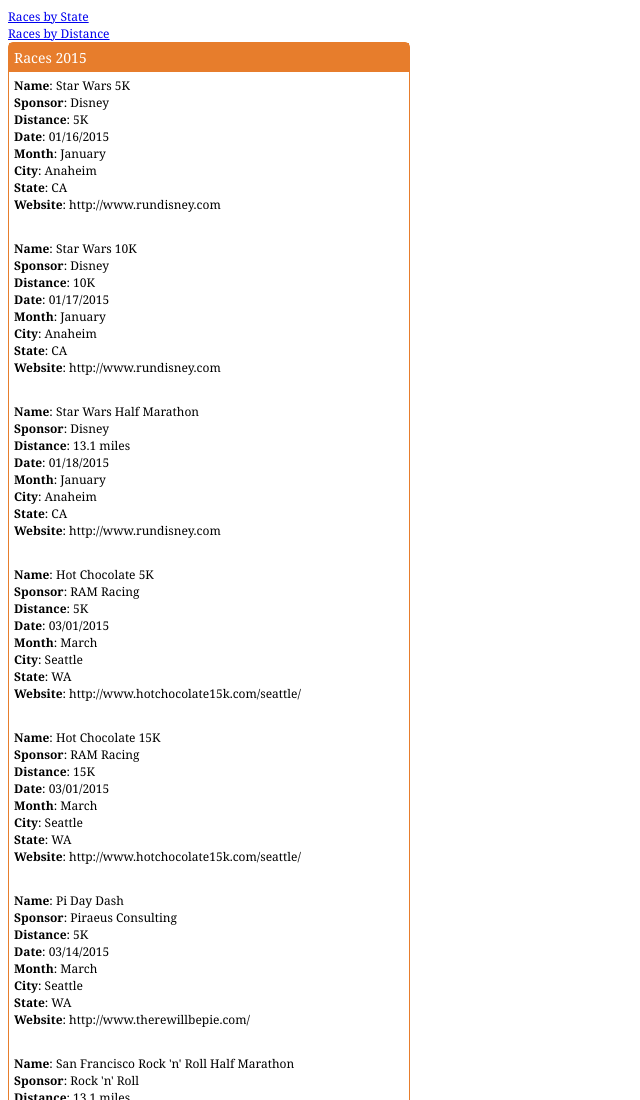
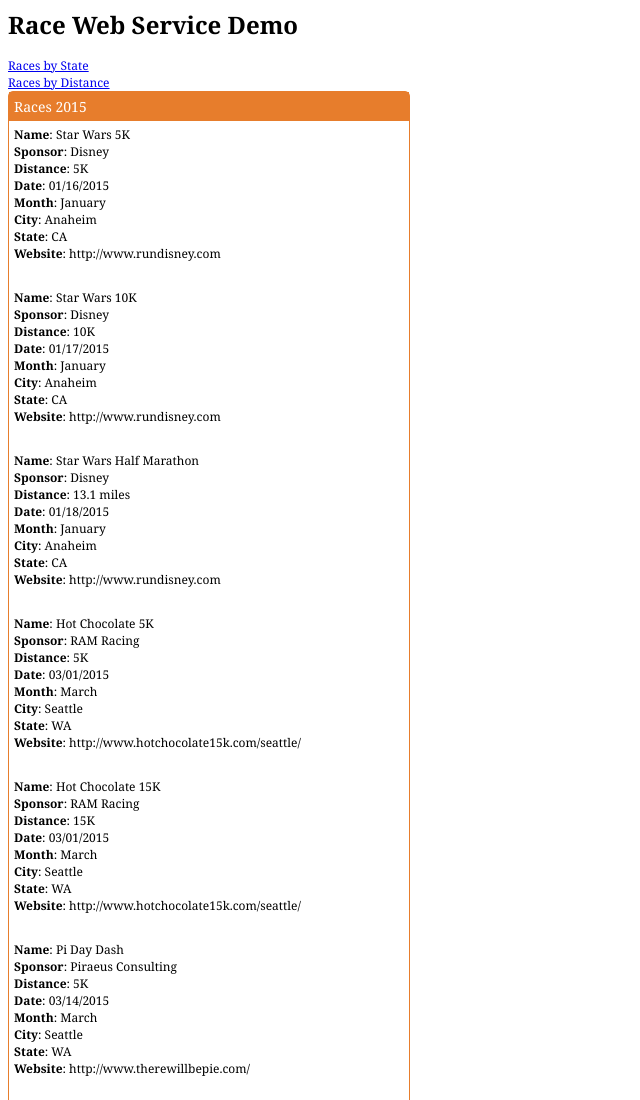
Before and after one commit to gamboagirl/race-web-service, a plain HTML site: page index.htm in a window 1280 px wide. Shown: the top 1100 px of the page, without its empty margins (0-640 px from the left). Drawn offline with nearby package versions, Linux system fonts and the light colour scheme.

Commit message:
Adds a title to the race web service demo index.htm

```diff
--- a/index.htm
+++ b/index.htm
@@ -79,6 +79,7 @@ function parseJSON(data){
 
 
 </script>
+<h1>Race Web Service Demo</h1>
 </head>
     <body>
 	<a href="state" class="category">Races by State</a><br />
```
